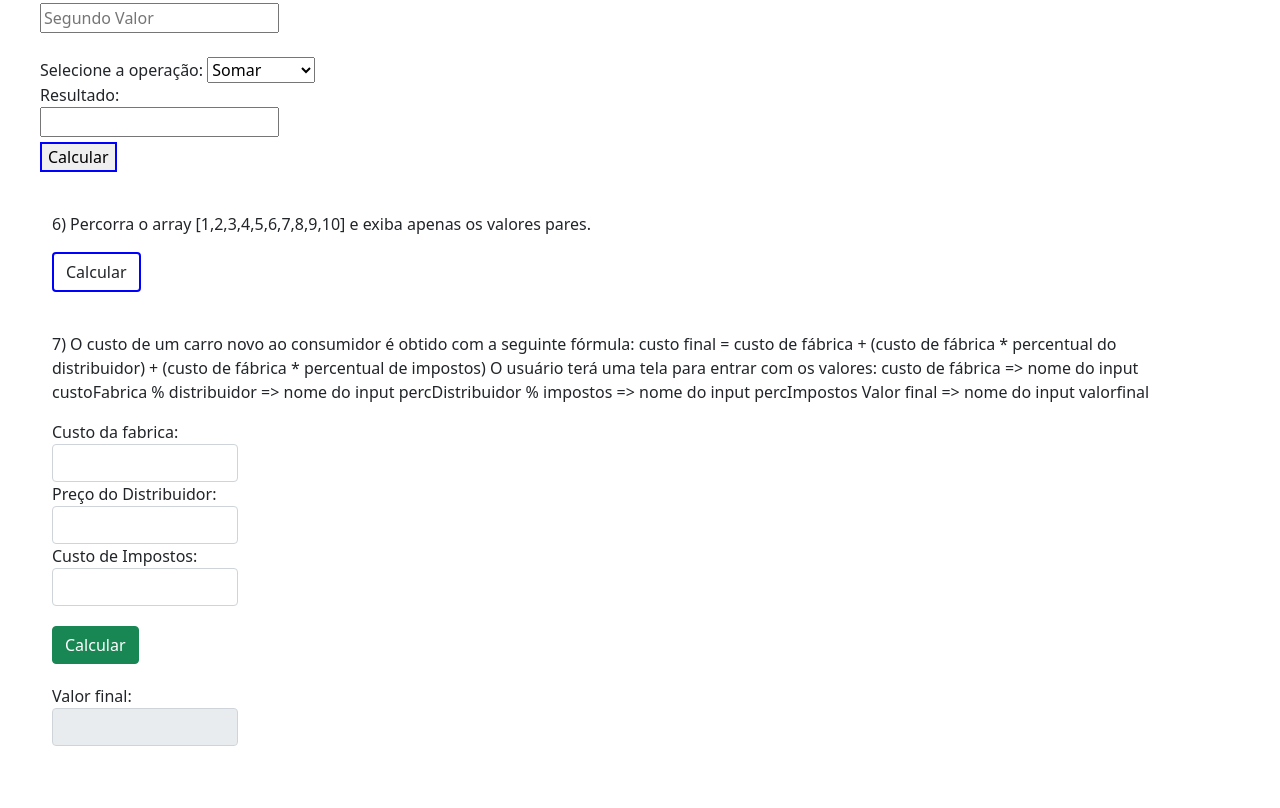
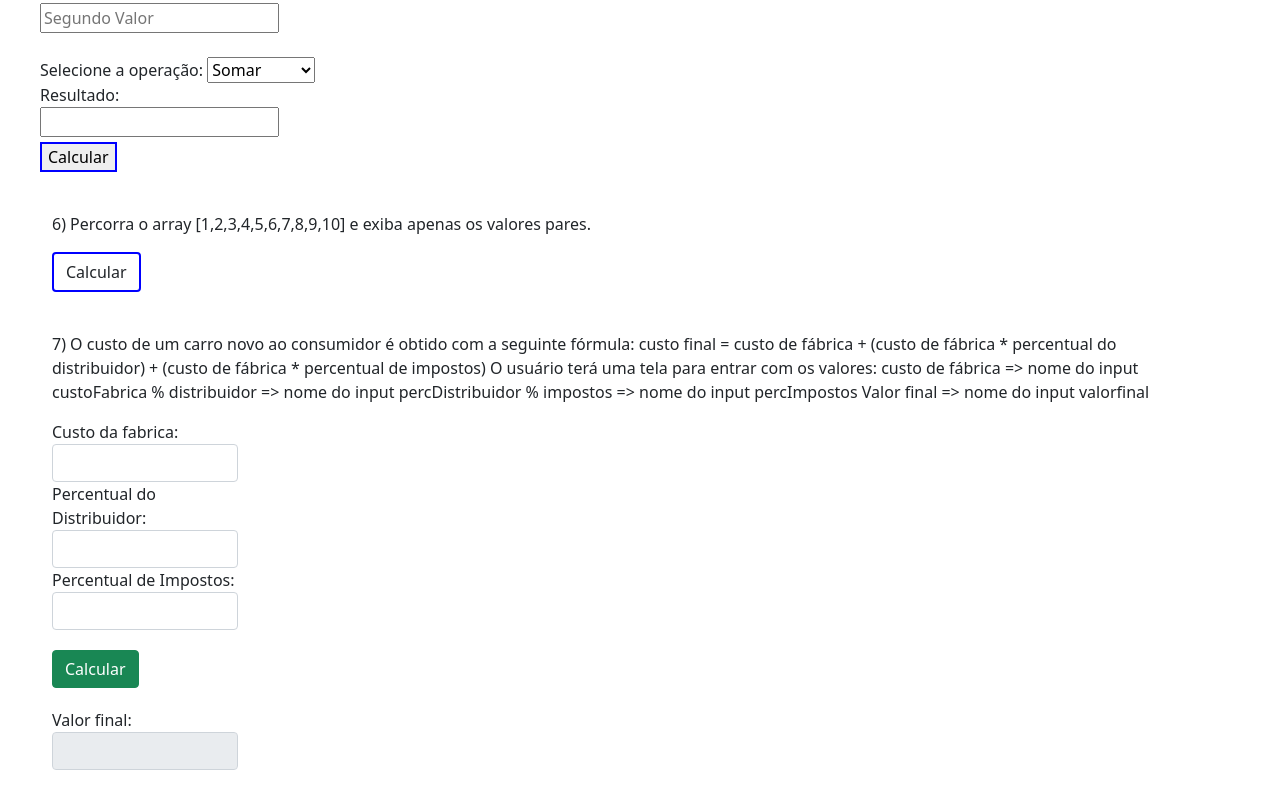
Before and after one commit to Nicollas95/Exercicio-JavaScript, a plain HTML site: page index.html in a window 1280 px wide. Shown: the part 752-1560 px from the top of the page. Before the commit the page ends 1538 px from the top, so only its background shows below. Drawn offline with nearby package versions, Linux system fonts and the light colour scheme.

Commit message:
Atualização I

```diff
--- a/index.html
+++ b/index.html
@@ -106,11 +106,11 @@
           <input type="number" name="custoFabrica" id="custoFabrica" class="form-control">
         </div>
         <div class="col-md-2">
-          <label>Preço do Distribuidor: </label>
+          <label>Percentual do Distribuidor: </label>
           <input type="number" name="percDistribuidor" id="percDistribuidor" class="form-control">
         </div>
         <div class="col-md-2">
-          <label>Custo de Impostos: </label>
+          <label>Percentual de Impostos: </label>
           <input type="number" name="percImpostos" id="percImpostos" class="form-control">
         </div>
         <div class="col-md-2" style="margin-top: 20px;">
```
